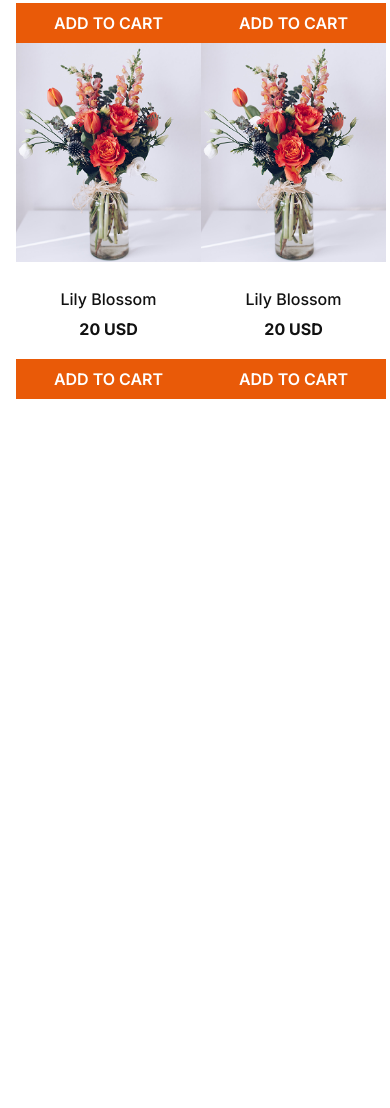
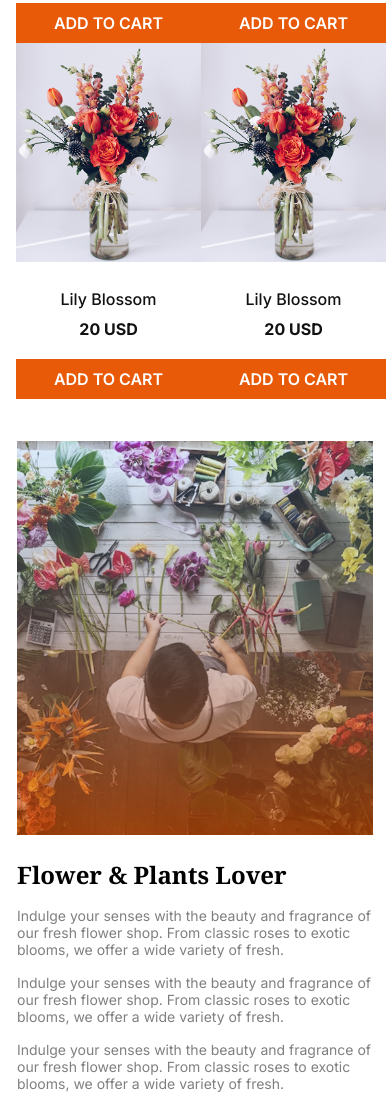
Before and after one commit to MASS-tech-ltd/Assignment-02--flower-market, a plain HTML site: page index.html in a window 390 px wide. Shown: the part 1762-2870 px from the top of the page. Before the commit the page ends 2161 px from the top, so only its background shows below. Drawn offline with Linux system fonts and the light colour scheme.

Commit message:
Flower & Plants Lover section complete with mobile responsive

```diff
--- a/index.html
+++ b/index.html
@@ -119,6 +119,23 @@
                 </div>
             </section>
             <!-- Our plant section end -->
+
+            <!-- Flower & Plants Lover section start -->
+            <section class="container">
+                <div class="flower-lover-container">
+                    <div>
+                        <img class="flower-lover-img1" src="assets/trusted-badge.png" alt="photo">
+                        <img class="flower-lover-img2" src="assets/flower-store.png" alt="photo">
+                    </div>
+                    <div class="flower-lover-contents">
+                        <h1>Flower & Plants Lover</h1>
+                        <p>Indulge your senses with the beauty and fragrance of our fresh flower shop. From classic roses to exotic blooms, we offer a wide variety of fresh.</p>
+                        <p>Indulge your senses with the beauty and fragrance of our fresh flower shop. From classic roses to exotic blooms, we offer a wide variety of fresh.</p>
+                        <p>Indulge your senses with the beauty and fragrance of our fresh flower shop. From classic roses to exotic blooms, we offer a wide variety of fresh.</p>
+                    </div>
+                </div>
+            </section>
+            <!-- Flower & Plants Lover section end -->
         </main>
         <footer>
 
--- a/styles/flowers.css
+++ b/styles/flowers.css
@@ -198,6 +198,42 @@ li .cart {
     border: 0;
 }
 
+/* Flower & Plants Lover section styles */
+
+.flower-lover-container {
+    display: flex;
+    justify-content: space-between;
+    align-items: center;
+    margin: 0px 100px;
+    margin-top: 210px;
+}
+
+.flower-lover-img1 {
+    width: 350px;
+    position: absolute;
+    left: 560px;
+    top: 2350px;
+}
+
+.flower-lover-contents {
+    max-width: 640px;
+}
+
+.flower-lover-contents h1 {
+    color: #000;
+    font-family: "Noto Serif";
+    font-size: 70px;
+    font-weight: 700;
+    margin-bottom: 22px;
+}
+
+.flower-lover-contents p {
+    color: rgba(0, 0, 0, 0.50);
+    font-family: Inter;
+    font-size: 26px;
+    font-weight: 400;
+    margin-bottom: 22px;
+}
 
 
 /* Responsive styles */
@@ -270,7 +306,7 @@ li .cart {
         margin-bottom: 28px;
     }
 
-    .plants-main-container{
+    .plants-main-container {
         display: flex;
         justify-content: space-between;
         margin: 0px 16px;
@@ -313,4 +349,32 @@ li .cart {
         padding: 10px 0px;
     }
 
+    /* Flower & Plants Lover section styles */
+
+    .flower-lover-container {
+        display: block;
+        margin: 0px 17px;
+        margin-top: 42px;
+    }
+
+    .flower-lover-img1 {
+        display: none;
+    }
+
+    .flower-lover-img2 {
+        width: 100%;
+    }
+
+    .flower-lover-contents h1 {
+        font-size: 24px;
+        margin-bottom: 16px;
+        margin-top: 18px;
+    }
+
+    .flower-lover-contents p {
+        font-size: 14px;
+        margin-bottom: 16px;
+    }
+
+
 }
```
